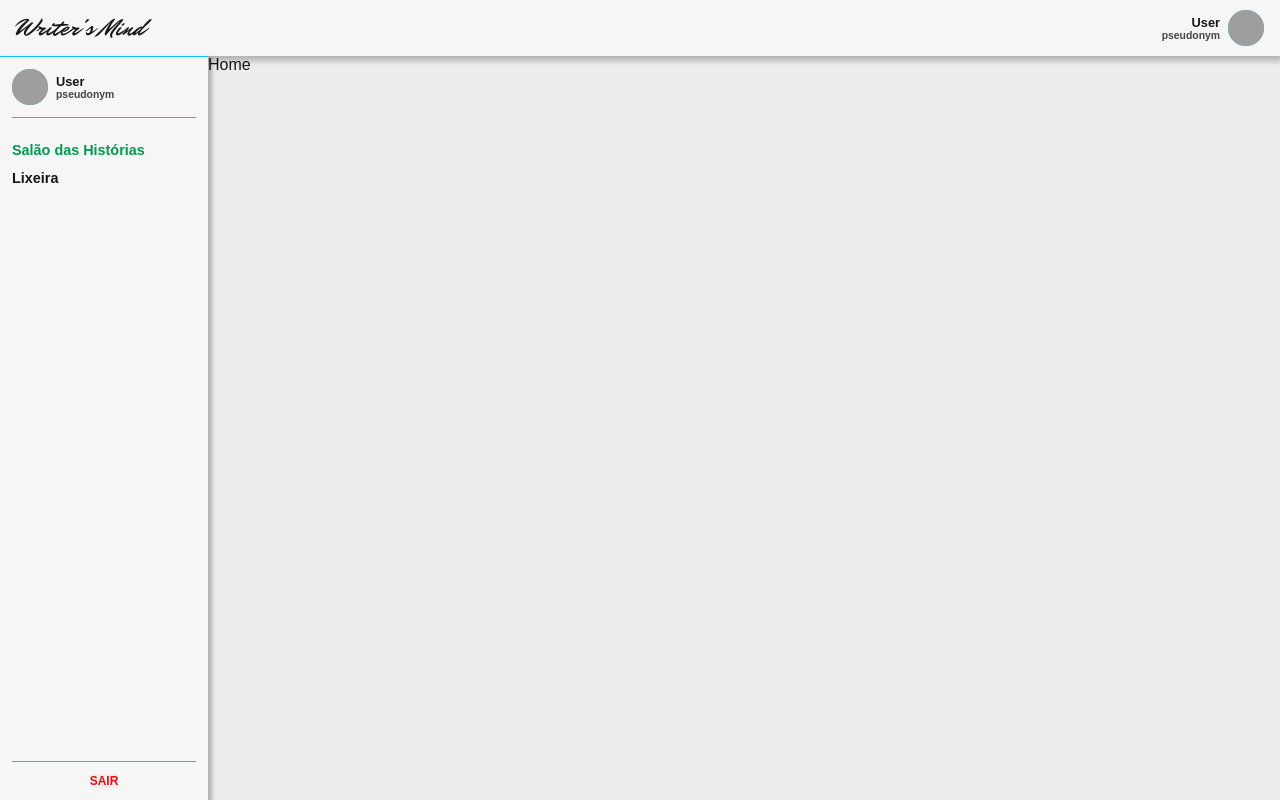
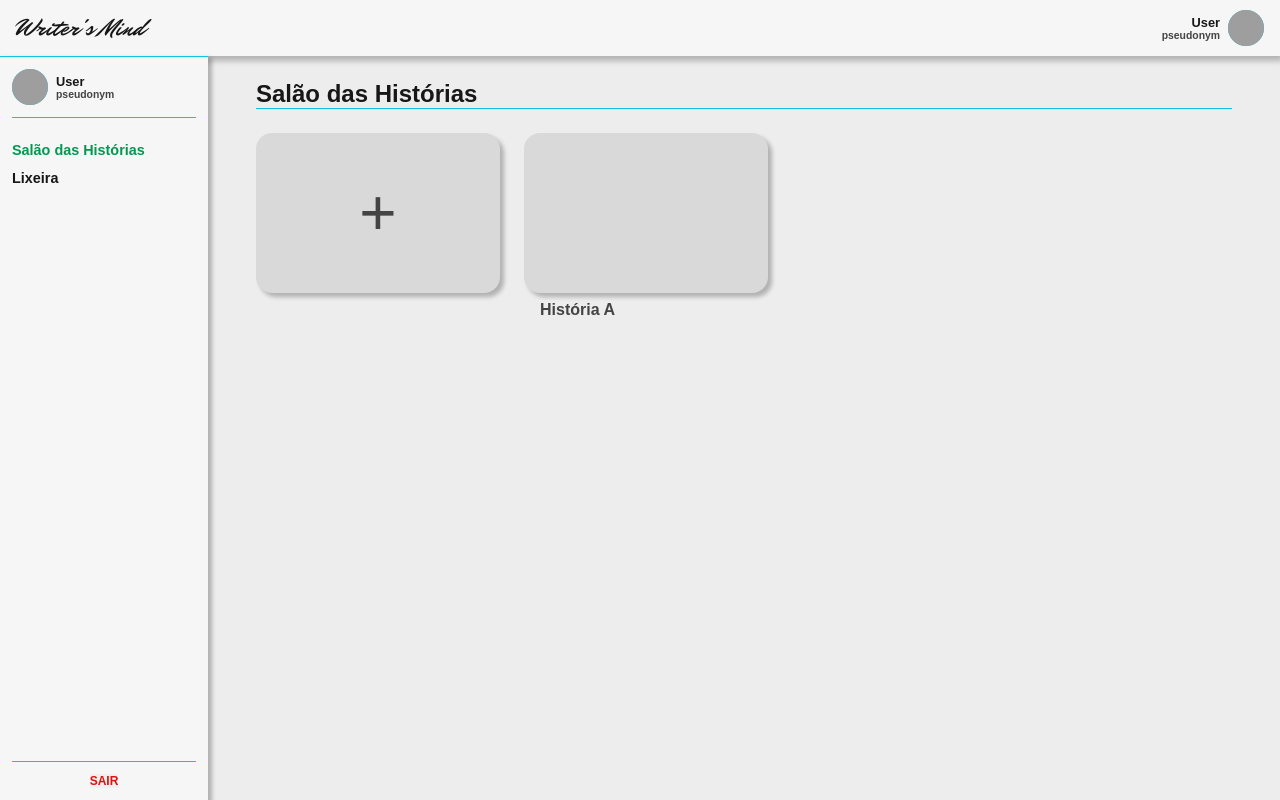
Before and after one commit to lucas-sdalmeida/writers-mind-client, a Next.js app: page / in a window 1280 px wide. Built offline with nearby package versions, Linux system fonts and the light colour scheme; grey boxes are pictures that could not be loaded.

Commit message:
feat: implement home page

```diff
--- /dev/null
+++ b/app/(main)/HomePage.module.css
@@ -0,0 +1,68 @@
+.home {
+  width: 100%;
+  height: 100%;
+
+  padding: 1.5rem 3rem;
+  display: flex;
+  flex-direction: column;
+}
+
+.header {
+  flex: 0 0 auto;
+  width: 100%;
+  border-bottom: 1px solid var(--light-blue, #10c3e2);
+}
+
+.storiesList {
+  flex: 1 0 auto;
+
+  width: 100%;
+
+  margin: 1.5rem 0 0;
+
+  display: flex;
+  gap: 1.5rem;
+  flex-wrap: wrap;
+
+  overflow-y: scroll;
+}
+
+.card {
+  flex: 0 0 auto;
+
+  width: 25%;
+  height: fit-content;
+}
+
+.cardImage {
+  width: 100%;
+  height: 10rem;
+
+  border-radius: 1rem;
+  box-shadow: 4px 4px 4px #00000040;
+
+  background-color: #d9d9d9;
+
+  color: #444444;
+  font-size: 4rem;
+
+  display: flex;
+  justify-content: center;
+  align-items: center;
+
+  cursor: pointer;
+}
+
+.storyDetailAndOptions {
+  margin-top: .5rem;
+  padding: 0 1rem;
+
+  color: #444444;
+
+  display: flex;
+  justify-content: space-between;
+}
+
+.storyDetailAndOptions h4 {
+  cursor: pointer;
+}
--- a/app/(main)/page.tsx
+++ b/app/(main)/page.tsx
@@ -1,3 +1,28 @@
-export default function Home() {
-  return <main>Home</main>
+import style from './HomePage.module.css'
+
+export default function HomePage() {
+  return (
+    <div className={ style.home }>
+      <header className={ style.header }>
+        <h2>Salão das Histórias</h2>
+      </header>
+
+      <div className={ style.storiesList }>
+        <div className={style.card }>
+          <div className={ style.cardImage }>+</div>
+        </div>
+
+        <div className={ style.card }>
+          <div className={ style.cardImage }></div>
+          <div className={ style.storyDetailAndOptions }>
+            <h4>História A</h4>
+            <div>
+
+            </div>
+          </div>
+        </div>
+      </div>
+
+    </div>
+  )
 }
```
